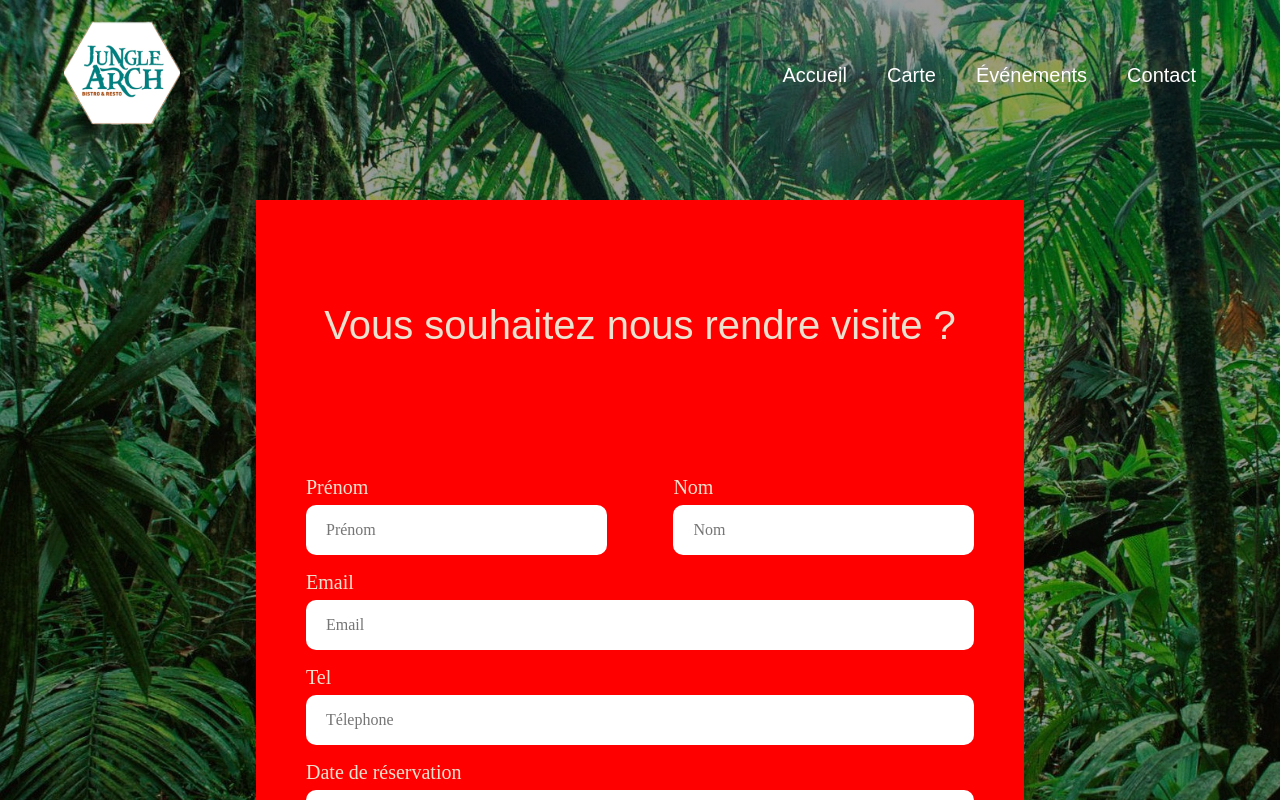
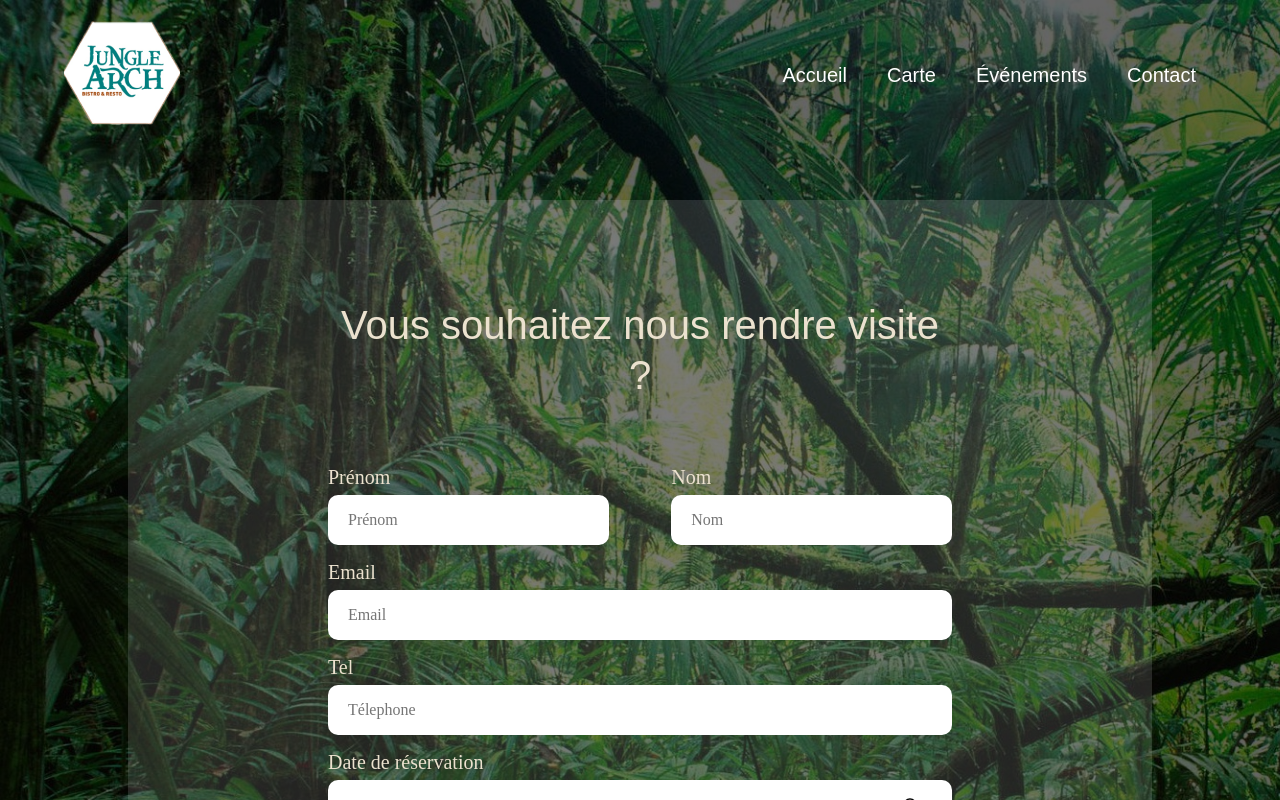
Before and after one commit to Cosmeak/iim-bachelor-three, a Nuxt app: page /contact in a window 1280 px wide. Shown: the top 800 px of the page. Built offline with nearby package versions, Linux system fonts and the light colour scheme; a web font is replaced by a local one.

Commit message:
💄 Update contact style

```diff
--- a/pages/contact.vue
+++ b/pages/contact.vue
@@ -45,20 +45,20 @@ export default {
 <style lang="scss" scoped>
 @import "@/style/abstracts/_mixins.scss";
   #contact{
-    background: linear-gradient(0deg, rgba(0, 0, 0, 0.39), rgba(0, 0, 0, 0.39)), url('../static/images/background-home.jpeg');
+    background: linear-gradient(0deg, rgba(0, 0, 0, 0.60), rgba(0, 0, 0, 0.60)), url('../static/images/background-home.jpeg');
     background-size: cover;
     min-height: 100vh;
-    padding-top: 200px;
+    padding: 200px 0;
     placeholder {
       margin-left: 30px;
       margin-right: 30px;
     }
   .container_form{
     z-index: 9;
-    width: 60%;
+    width: 80%;
     margin: auto;
-    background-color: red;
-    padding: 100px 50px;
+    background-color: rgba(255, 255, 255, 0.13);
+    padding: 100px 200px;
     @include md(){
       width: 100%;
       padding: 50px 10px;
@@ -86,7 +86,6 @@ export default {
       .title_form{
         font-size: 40px;
         color: #ECE2CF;
-        margin-bottom: 60px;
         text-align: center;
         @include md(){
           margin-bottom: 0px;
```
